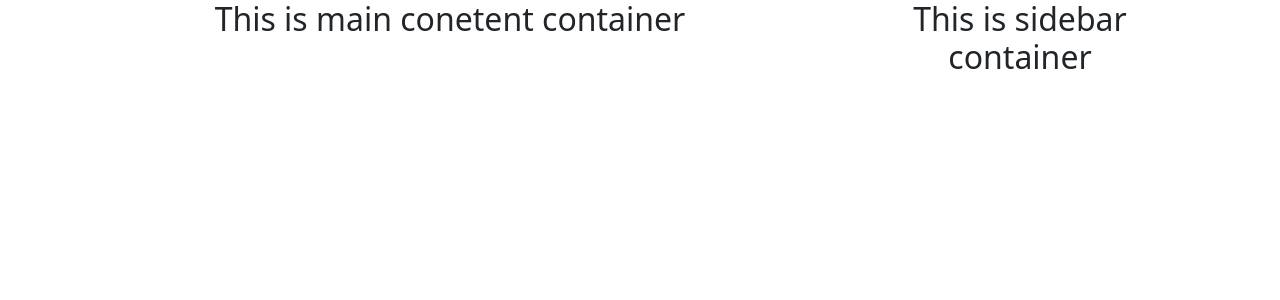
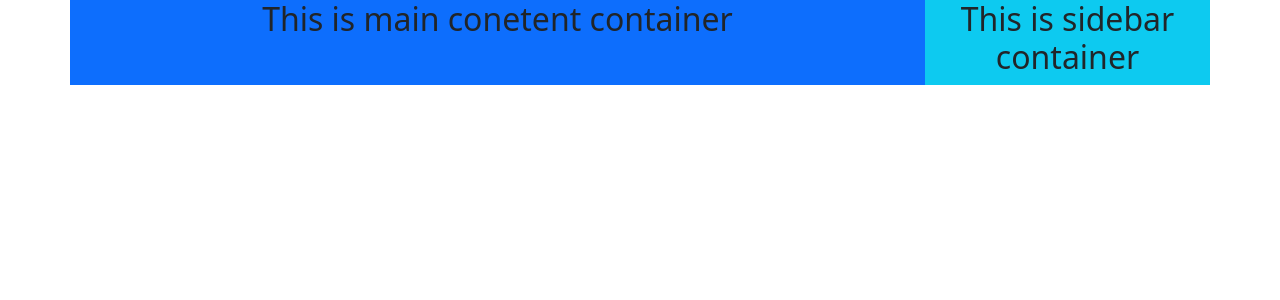
Before and after one commit to Fahima01/Language_Learning_Club, a React (Create React App) app: page / in a window 1280 px wide. Shown: the top 300 px of the page. Built offline with nearby package versions, Linux system fonts and the light colour scheme.

Commit message:
main layout commit

```diff
--- a/src/Routs/routs/Routes.js
+++ b/src/Routs/routs/Routes.js
@@ -4,6 +4,9 @@ import Main from "../../layout/Main";
 export const routes = createBrowserRouter([
     {
         path: '/',
-        element: <Main></Main>
+        element: <Main></Main>,
+        children: [
+
+        ]
     }
 ]);
--- a/src/layout/Main.js
+++ b/src/layout/Main.js
@@ -6,18 +6,20 @@ import Col from 'react-bootstrap/Col';
 const Main = () => {
     return (
 
+        <div>
             <Container>
 
                 <Row>
-                <Col xs={12} md={8} sm={8}>
+                    <Col xs={12} md={8} sm={12} lg='9' className='bg-primary' >
                         <Outlet></Outlet>
-                    <h2 className=''>This is main conetent container</h2>
+                        <h2>This is main conetent container</h2>
                     </Col>
-                <Col xs={6} md={4} sm={4}>
+                    <Col xs={12} md={4} sm={12} lg='3' className='bg-info' >
                         <h2>This is sidebar container</h2>
                     </Col>
                 </Row>
             </Container>
+        </div>
 
     );
 };
```
Lines whose indentation alone changed are shown as unchanged.
